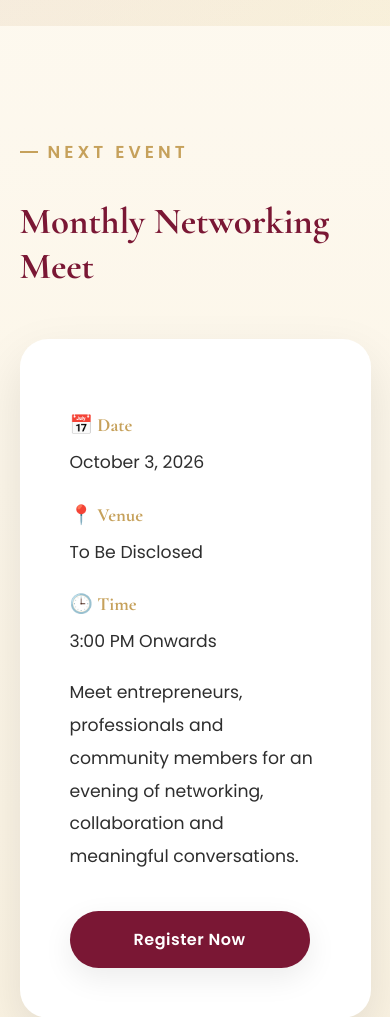
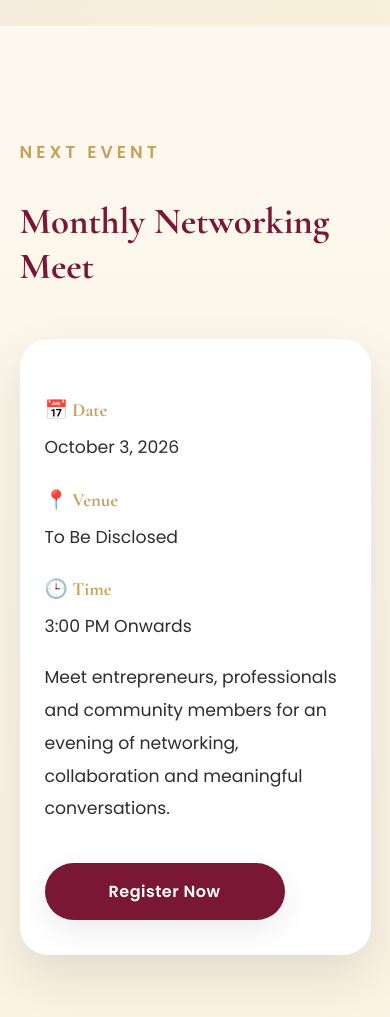
Before and after one commit to Devam-Khatri/growth-with-grace, a plain HTML site: page events.html in a window 390 px wide. Shown: the part 580-1597 px from the top of the page. Drawn offline with nearby package versions, Linux system fonts and the light colour scheme.

Commit message:
Update style.css

```diff
--- a/style.css
+++ b/style.css
@@ -1882,3 +1882,24 @@ button,
 .value-card .primary-btn:hover {
     transform: translateY(-4px);
 }
+/* ======================================================
+   FIX: SECTION TAG DASH CENTERING ON MOBILE
+====================================================== */
+
+@media(max-width:900px) {
+    .page-header .section-tag,
+    .section .section-tag {
+        padding-left: 0;
+        text-indent: 0;
+    }
+
+    .page-header .section-tag::before,
+    .section .section-tag::before {
+        display: none;
+    }
+}
+@media(max-width:768px) {
+    .event-card {
+        padding: 35px 25px;
+    }
+}
```
